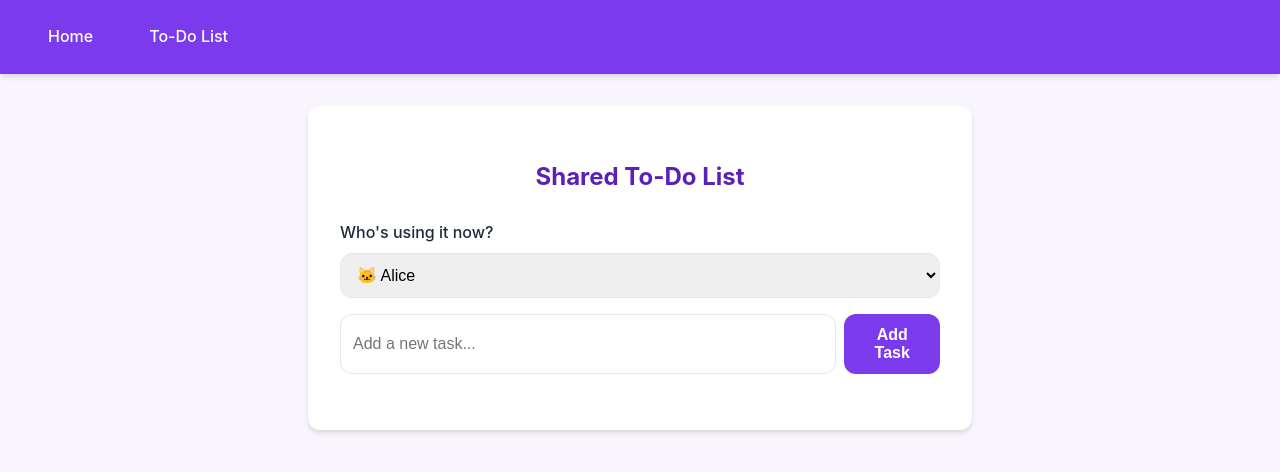
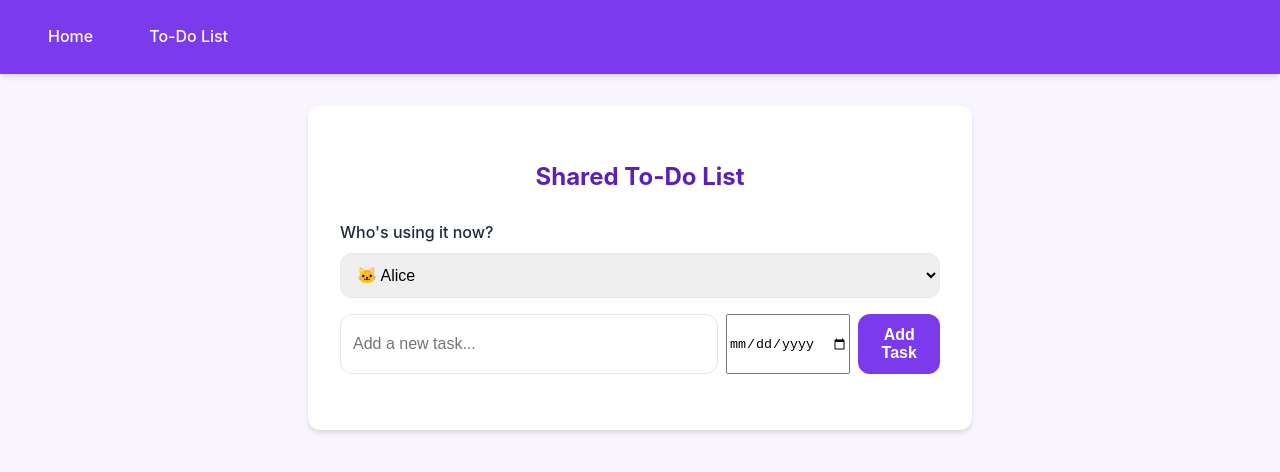
Before and after one commit to Aadithya-vv/Text-to-PDF-and-todo-website, a plain HTML site: page todo.html in a window 1280 px wide. Drawn offline with Linux system fonts and the light colour scheme.

Commit message:
Update todo.html

```diff
--- a/todo.html
+++ b/todo.html
@@ -18,11 +18,12 @@
     <label for="friendSelect">Who's using it now?</label>
     <select id="friendSelect"></select>
 
+    <div class="task-controls">
+      <input type="text" id="taskInput" placeholder="Add a new task..." />
+      <input type="date" id="deadlineInput" />
+      <button id="addTask">Add Task</button>
+    </div>
 
-    <div class="task-controls">
-        <input type="text" id="taskInput" placeholder="Add a new task..." />
-        <button id="addTask">Add Task</button>
-      </div>
     <ul id="taskList"></ul>
   </div>
 
```
